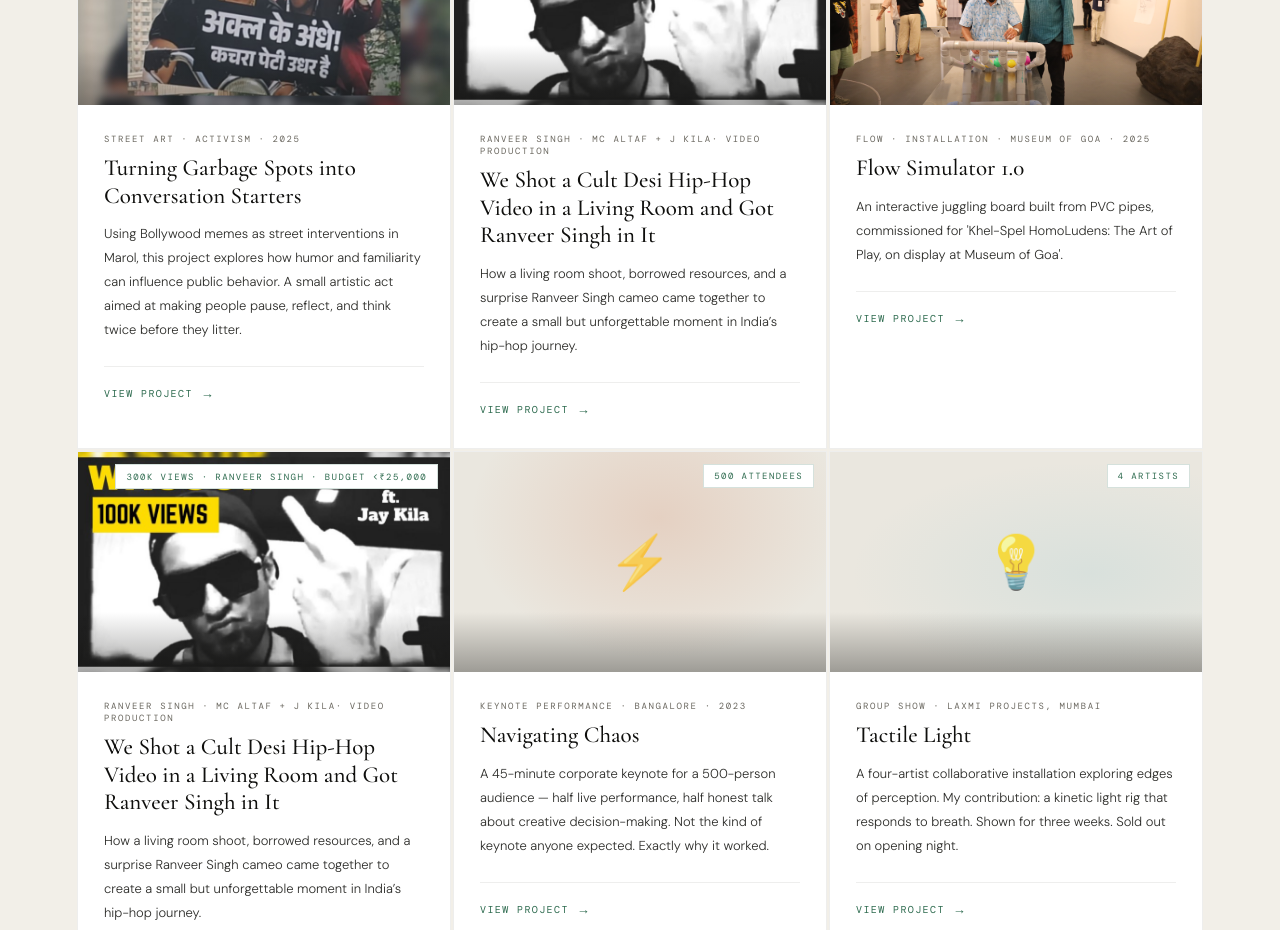
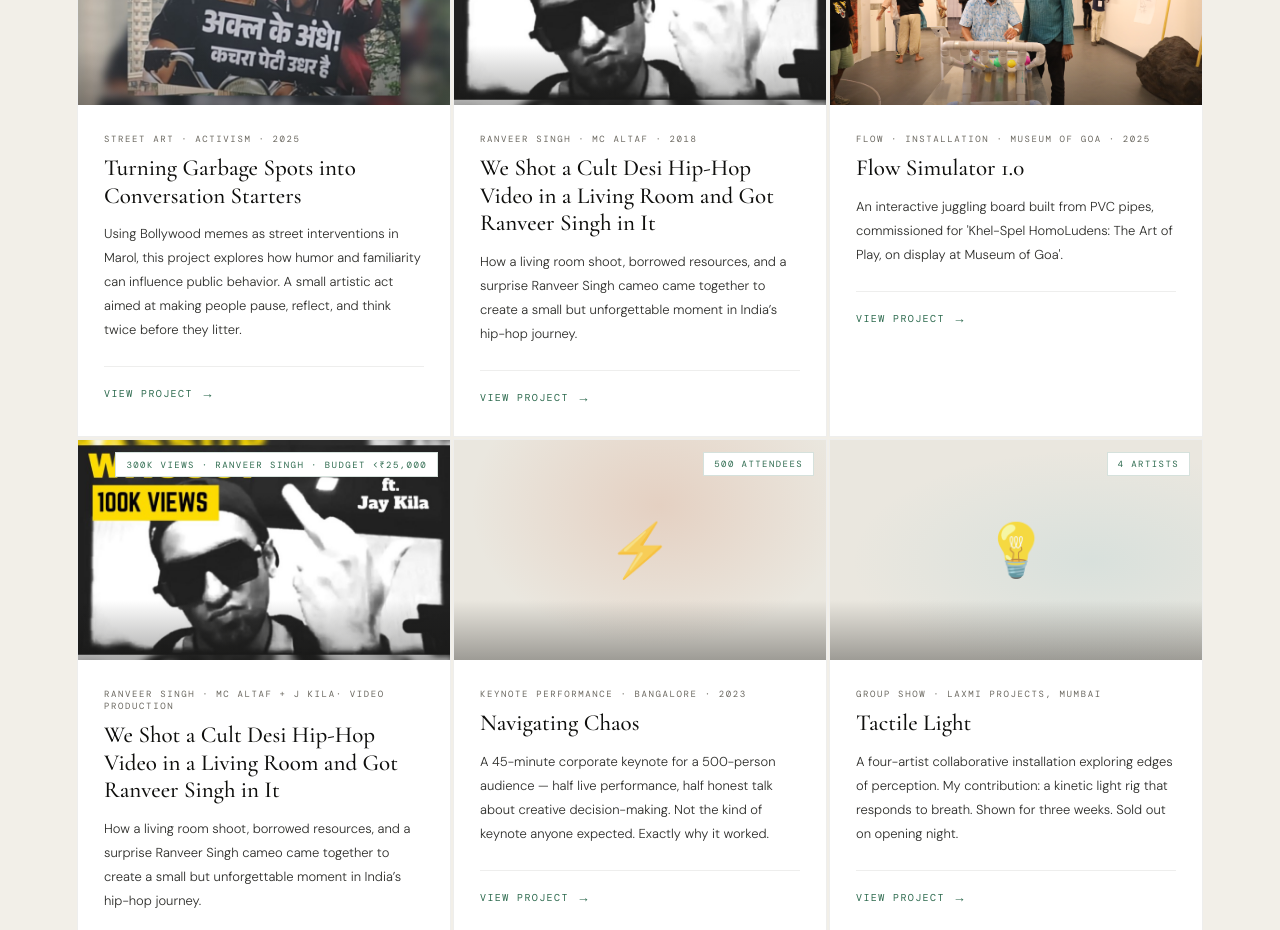
Before and after one commit to omkardhara/Website, a React (Create React App) app: page / in a window 1280 px wide. Shown: the part 2880-3810 px from the top of the page. Built offline with nearby package versions, Linux system fonts and the light colour scheme; a web font is replaced by a local one.

Commit message:
Update App.js

```diff
--- a/src/App.js
+++ b/src/App.js
@@ -267,7 +267,7 @@ const WORK = [
   {
     id: 2,
     cat: "production",
-    tag: "Ranveer Singh · MC Altaf + J Kila· Video Production",
+    tag: "Ranveer Singh · MC Altaf · 2018",
     title: "We Shot a Cult Desi Hip-Hop Video in a Living Room and Got Ranveer Singh in It",
     desc: "How a living room shoot, borrowed resources, and a surprise Ranveer Singh cameo came together to create a small but unforgettable moment in India’s hip-hop journey.",
     stat: "300K views · Ranveer Singh· MC Altaf",
```
